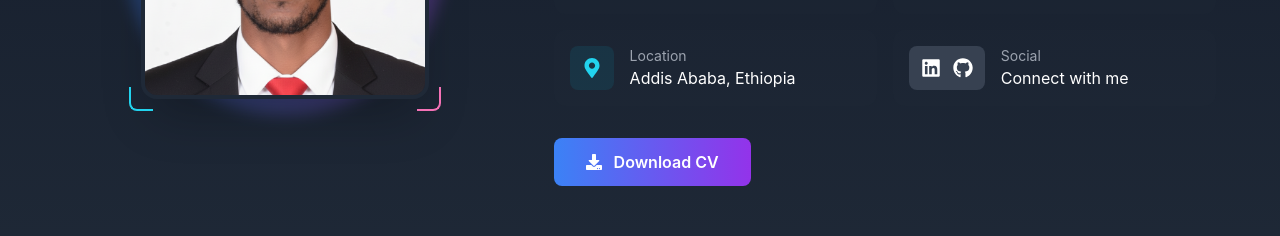
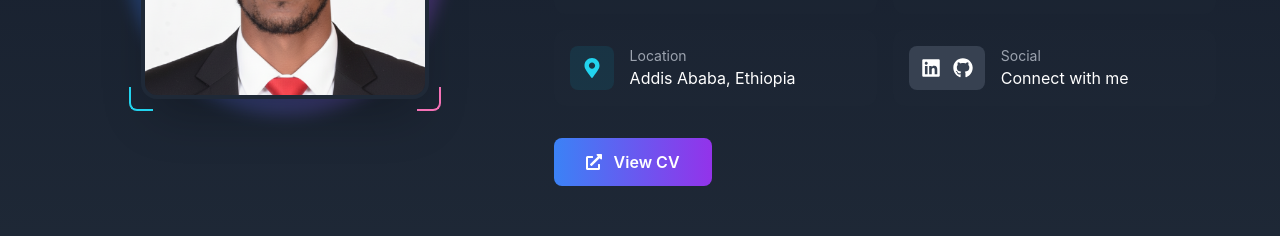
Before and after one commit to tesfZGitHub/myportfolio, a React (Vite) app: page / in a window 1280 px wide. Shown: the part 1260-1496 px from the top of the page. Built offline with nearby package versions, Linux system fonts and the light colour scheme.

Commit message:
updating

```diff
--- a/src/App.jsx
+++ b/src/App.jsx
@@ -79,7 +79,7 @@ function App() {
         id="home"
         className="min-h-screen relative flex items-center justify-center pt-28 md:pt-32"
         style={{
-          backgroundImage: 'url("/background.jpg")', // Your background image
+          backgroundImage: 'url("./background.jpg")', // Your background image
           backgroundSize: 'cover',
           backgroundPosition: 'center',
           backgroundAttachment: 'fixed' // Creates parallax effect
--- a/src/components/Profile.jsx
+++ b/src/components/Profile.jsx
@@ -1,4 +1,4 @@
-import { FaDownload, FaEnvelope, FaPhone, FaMapMarkerAlt, FaLinkedin, FaGithub } from 'react-icons/fa';
+import { FaExternalLinkAlt, FaEnvelope, FaPhone, FaMapMarkerAlt, FaLinkedin, FaGithub } from 'react-icons/fa';
 
 const Profile = () => {
   const profileData = {
@@ -10,8 +10,8 @@ const Profile = () => {
     linkedin: "https://linkedin.com/in/yourprofile",
     github: "https://github.com/tesfZGitHub",
     bio: "Passionate developer with 5+ years of experience building modern web applications. I specialize in React, Node.js, and cloud technologies. I love turning complex problems into simple, beautiful, and intuitive designs.",
-    cvUrl: "/cv.pdf",
-    profilePhoto: "/profile.png"
+    cvUrl: "./cv.pdf",
+    profilePhoto: "./profile.png"
   };
 
   return (
@@ -24,20 +24,18 @@ const Profile = () => {
         </h2>
 
         <div className="flex flex-col lg:flex-row items-center gap-12 max-w-6xl mx-auto">
-          {/* ========== UPDATED PROFILE PHOTO SECTION ========== */}
+          {/* Profile Photo Section */}
           <div className="lg:w-2/5 flex justify-center">
             <div className="relative group">
-              {/* Glow effect */}
               <div className="absolute -inset-4 bg-gradient-to-r from-blue-500 to-purple-500 rounded-full blur opacity-30 group-hover:opacity-50 transition duration-700"></div>
 
-              {/* Profile photo container - FIXED SIZING */}
               <div className="relative w-64 h-64 md:w-72 md:h-72 rounded-2xl overflow-hidden border-4 border-gray-800 shadow-2xl">
                 <img
                   src={profileData.profilePhoto}
                   alt={profileData.name}
                   className="w-full h-full object-cover transform group-hover:scale-110 transition duration-700"
                   style={{
-                    objectPosition: 'center top', // Adjust if face is cut off
+                    objectPosition: 'center top',
                   }}
                   onError={(e) => {
                     e.target.onerror = null;
@@ -45,18 +43,15 @@ const Profile = () => {
                   }}
                 />
 
-                {/* Gradient overlay */}
                 <div className="absolute inset-0 bg-gradient-to-t from-gray-900/50 via-transparent to-transparent opacity-0 group-hover:opacity-100 transition duration-700"></div>
               </div>
 
-              {/* Photo corner accents */}
               <div className="absolute -top-3 -left-3 w-6 h-6 border-t-2 border-l-2 border-blue-400 rounded-tl-lg"></div>
               <div className="absolute -top-3 -right-3 w-6 h-6 border-t-2 border-r-2 border-purple-400 rounded-tr-lg"></div>
               <div className="absolute -bottom-3 -left-3 w-6 h-6 border-b-2 border-l-2 border-cyan-400 rounded-bl-lg"></div>
               <div className="absolute -bottom-3 -right-3 w-6 h-6 border-b-2 border-r-2 border-pink-400 rounded-br-lg"></div>
             </div>
           </div>
-          {/* ========== END PROFILE PHOTO ========== */}
 
           {/* Profile Info */}
           <div className="lg:w-3/5">
@@ -123,14 +118,15 @@ const Profile = () => {
               </div>
             </div>
 
-            {/* Download CV Button */}
+            {/* View CV Button Only */}
             <a
               href={profileData.cvUrl}
-              download={`${profileData.name.replace(/\s+/g, '_')}_CV.pdf`}
-              className="inline-flex items-center gap-3 px-8 py-3 bg-gradient-to-r from-blue-500 to-purple-600 text-white rounded-lg font-semibold hover:shadow-xl hover:shadow-blue-500/20 transition-all duration-300"
+              target="_blank"
+              rel="noopener noreferrer"
+              className="inline-flex items-center gap-3 px-8 py-3 bg-gradient-to-r from-blue-500 to-purple-600 text-white rounded-lg font-semibold hover:shadow-xl hover:shadow-blue-500/20 transition-all duration-300 hover:scale-105"
             >
-              <FaDownload />
-              Download CV
+              <FaExternalLinkAlt />
+              View CV
             </a>
           </div>
         </div>
--- a/src/components/WhatDrivesme.css
+++ b/src/components/WhatDrivesme.css
@@ -43,6 +43,6 @@
 }
 
 /* Glow effect for cards */
-.group:hover .absolute.-inset-0.5 {
+.group:hover .absolute.-inset-negative {
     animation: pulse-glow 2s ease-in-out infinite;
 }
```
Also changed, not shown: 5 other files (tests, documents, lock files or other folders).
